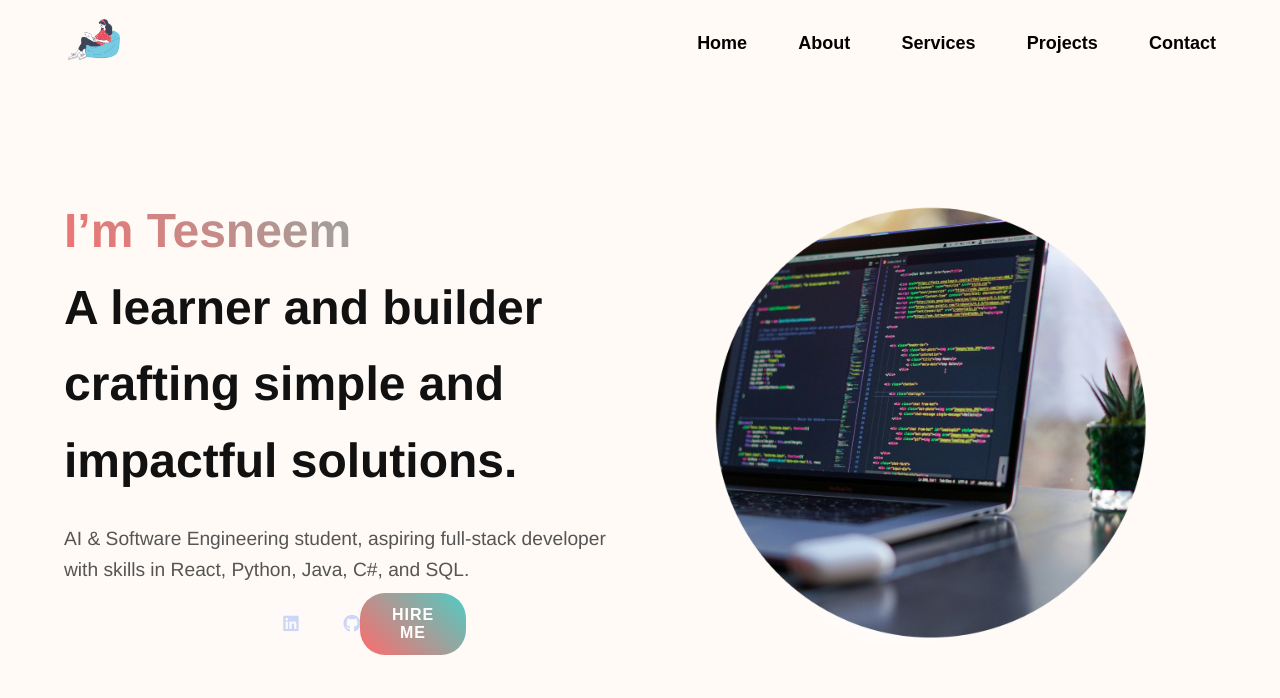
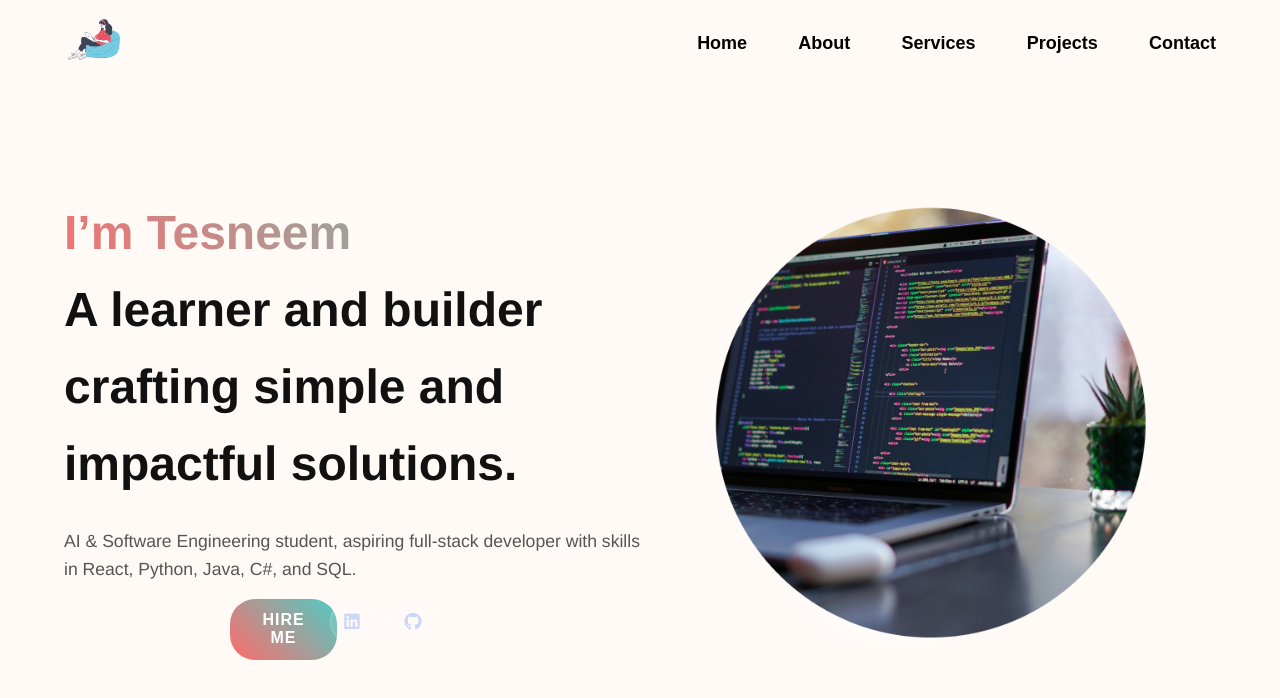
Before and after one commit to Tesneem-Uyghur/React-Portfolio-Site, a React (Vite) app: page / in a window 1280 px wide. Shown: the top 698 px of the page. Built offline with nearby package versions, Linux system fonts and the light colour scheme.

Commit message:
Fix page import paths for Vite/Vercel

```diff
--- a/src/pages/Home.css
+++ b/src/pages/Home.css
@@ -37,24 +37,27 @@
 }
 
 .home-content p {
-  font-size: 1.2rem;
+  font-size: 1.1rem;
   line-height: 1.6;
   color: #555;
   margin-bottom: 1rem;
 }
 
 .contact-btn {
-  padding: 0.8rem 2rem;
+  padding: 0.8rem 3rem;
   background: linear-gradient(45deg, #ff6b6b, #4ecdc4);
   color: white;
   border: none;
-  border-radius: 25px;
+  border-radius: 10px;
   font-size: 1rem;
   font-weight: 600;
   cursor: pointer;
   transition: all 0.3s ease;
   text-transform: uppercase;
-  letter-spacing: 1px;
+  letter-spacing: 2px;
+  margin-left: -15px; /*
+  min-width: 160px;
+  white-space: nowrap;
 
 }
 
--- a/src/pages/Home.jsx
+++ b/src/pages/Home.jsx
@@ -17,16 +17,17 @@ export default function Home() {
         </p>
 
         <div className="social-icons">
+
+           <a href="mailto:tawuti@my.centennialcollege.ca">
+                  <button className="contact-btn">Hire Me</button>
+                </a>
+
           <a href="https://linkedin.com" target="_blank" rel="noreferrer">
             <i className="fab fa-linkedin"></i>
           </a>
           <a href="https://github.com" target="_blank" rel="noreferrer">
             <i className="fab fa-github"></i>
           </a>
-
-           <a href="mailto:tawuti@my.centennialcollege.ca">
-                  <button className="contact-btn">Hire Me</button>
-                </a>
 
 
         </div>
```
Also changed, not shown: src/MainRouter.jsx (+8 -7 lines).
